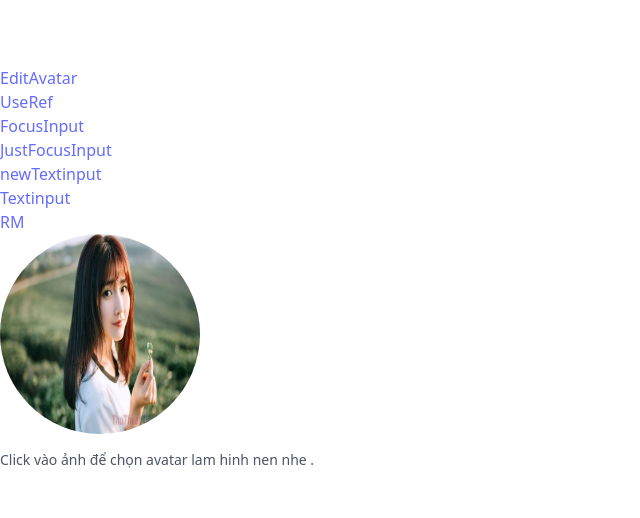
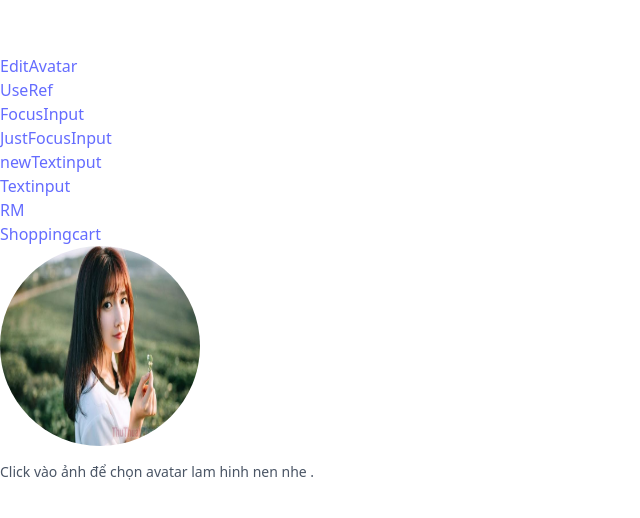
Before and after one commit to NguyenChuong10/f8-fullstack-38, a React (Vite) app: page / in a window 1280 px wide. Shown: the part 132-650 px from the top of the page, without its empty margins (0-640 px from the left). Built offline with nearby package versions, Linux system fonts and the light colour scheme.

Commit message:
baitapday38

```diff
--- a/src/components/navigator.jsx
+++ b/src/components/navigator.jsx
@@ -12,6 +12,7 @@ function Navigator(){
                         <li> <Link to="/NewTextinput">newTextinput</Link></li>
                         <li> <Link to="/TextInput">Textinput</Link></li>
                         <li> <Link to="/ReactMemo">RM</Link></li>
+                        <li> <Link to="/shoppingcart">Shoppingcart</Link></li>
                     </ul>
                 </nav>
             </header>
```
